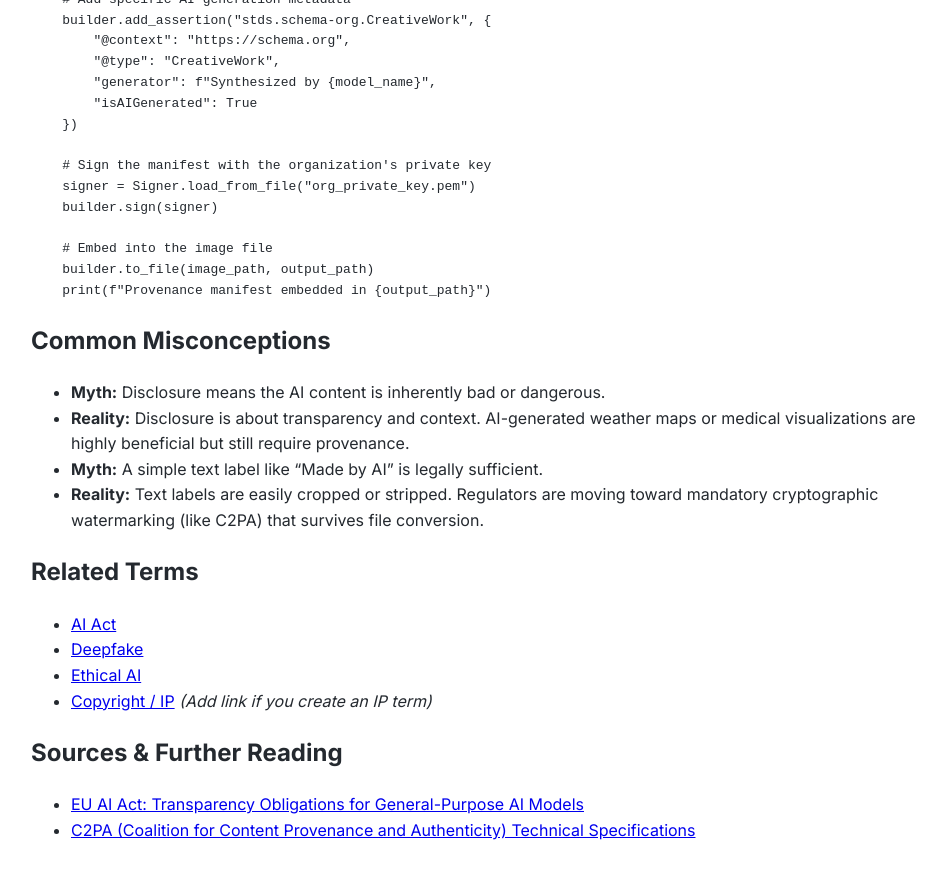
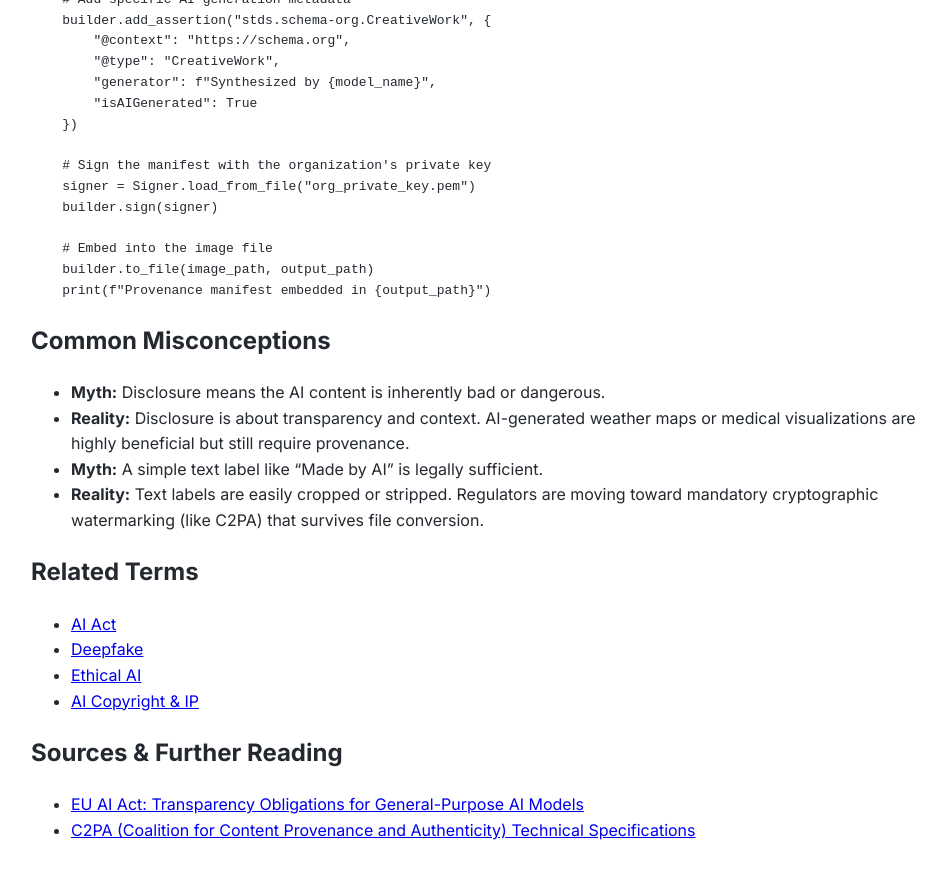
Before and after one commit to alexnubla/ai-dictionary, a Jekyll site: the page built from terms/generative-ai-disclosure.md, in a window 1280 px wide and 900 px high, scrolled down 1713 px. Shown: the top 879 px of the window, without its empty margins (159-1105 px from the left). Built offline with Jekyll 4.4.1, drawn with Linux system fonts in a browser that asks for light colours.

Commit message:
Update generative-ai-disclosure.md

```diff
--- a/terms/generative-ai-disclosure.md
+++ b/terms/generative-ai-disclosure.md
@@ -78,7 +78,7 @@ def sign_ai_generated_image(image_path, output_path, model_name):
 - [AI Act](../ai-act/)
 - [Deepfake](../deepfake/)
 - [Ethical AI](../ethical-ai/)
-- [Copyright / IP](../) *(Add link if you create an IP term)*
+- [AI Copyright & IP](../ai-copyright-ip/)
 
 ## Sources & Further Reading
 - [EU AI Act: Transparency Obligations for General-Purpose AI Models](https://artificialintelligenceact.eu/)
```
